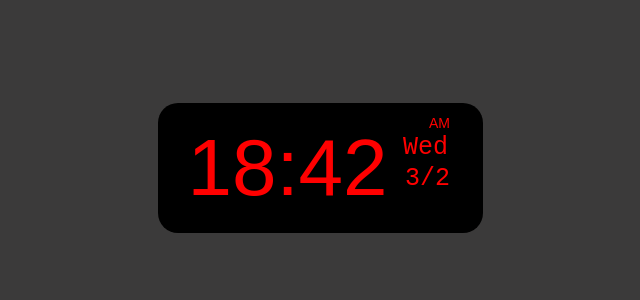
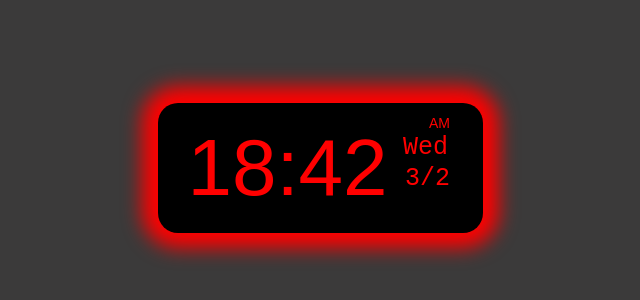
Before and after one commit to mardiev05/Digit-clock, a plain HTML site: page index.html in a window 1280 px wide. Shown: the part 232-532 px from the top of the page, without its empty margins (320-960 px from the left). Drawn offline with Linux system fonts and the light colour scheme.

Commit message:
scc section has been changed

```diff
--- a/style.css
+++ b/style.css
@@ -22,6 +22,7 @@ body {
     justify-content: center;
     align-items: center;
     border-radius: 20px;
+    box-shadow: 0px -1px 19px 16px red;
     -webkit-border-radius: 20px;
     -moz-border-radius: 20px;
     -ms-border-radius: 20px;
```
